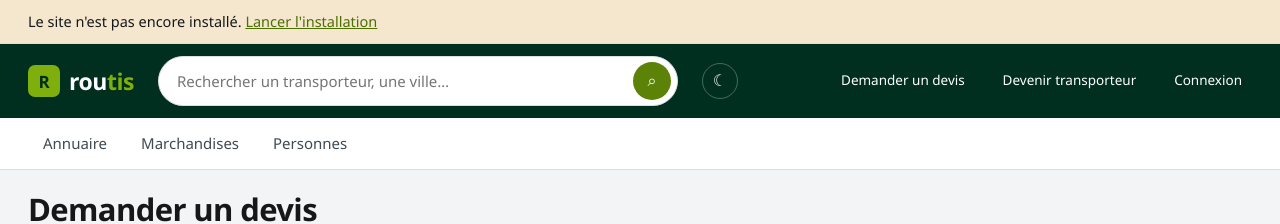
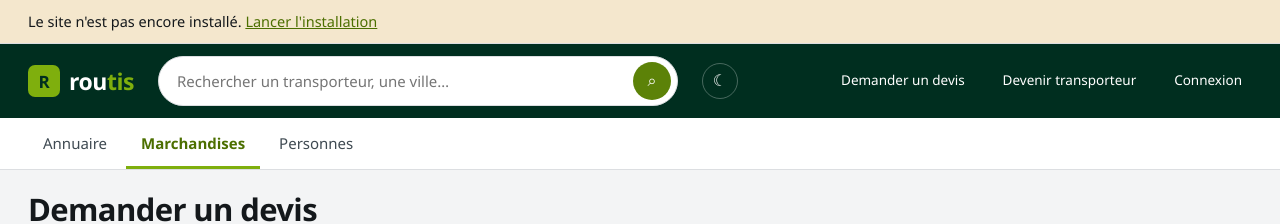
Before and after one commit to makhloufAoudia/routis, a Next.js app: page /devis in a window 1280 px wide. Shown: the top 224 px of the page. Built offline with nearby package versions, Linux system fonts and the light colour scheme; no server answers; the database is empty.

Commit message:
Onglet actif mis en evidence

```diff
--- a/app/globals.css
+++ b/app/globals.css
@@ -102,7 +102,10 @@ img{max-width:100%;height:auto}
 .tabs{background:var(--surface);border-bottom:1px solid var(--rule);position:sticky;top:0;z-index:30}
 .tabs-in{max-width:1340px;margin:0 auto;padding:0 clamp(12px,2.5vw,28px);display:flex;align-items:center;gap:4px;overflow-x:auto}
 .tabs a{padding:13px 15px 11px;text-decoration:none;color:var(--ink-2);font-weight:500;font-size:15px;border-bottom:3px solid transparent;white-space:nowrap}
-.tabs a.on{color:var(--ink);font-weight:700;border-bottom-color:var(--brand)}
+/* L'onglet actif change de couleur, pas seulement d'épaisseur : le gras seul
+   se remarque mal, et un trait seul n'existe pas pour qui distingue mal les
+   couleurs — les deux ensemble se voient dans tous les cas. */
+.tabs a.on{color:var(--pri);font-weight:700;border-bottom-color:var(--brand)}
 .tabs a:hover{color:var(--ink)}
 .tabs .sp{flex:1}
 
--- a/components/Entete.tsx
+++ b/components/Entete.tsx
@@ -4,6 +4,8 @@ import { estInstalle } from "@/lib/db";
 import { enAttente } from "@/lib/attente";
 import BasculeTheme from "./BasculeTheme";
 import MenuCompact from "./MenuCompact";
+import Onglets from "./Onglets";
+import { Suspense } from "react";
 
 export default async function Entete() {
   const u = await utilisateur();
@@ -67,13 +69,19 @@ export default async function Entete() {
         </div>
       </div>
 
-      <nav className="tabs">
+      {/* Lire la requête oblige à passer côté navigateur ; le repli affiche les
+          mêmes onglets sans mise en évidence, jamais une barre vide. */}
+      <Suspense fallback={
+        <nav className="tabs" aria-label="Sections principales">
           <div className="tabs-in">
             <Link href="/annuaire">Annuaire</Link>
             <Link href="/devis?type=fret">Marchandises</Link>
             <Link href="/devis?type=pax">Personnes</Link>
           </div>
         </nav>
+      }>
+        <Onglets />
+      </Suspense>
     </>
   );
 }
--- /dev/null
+++ b/components/Onglets.tsx
@@ -0,0 +1,40 @@
+"use client";
+
+import Link from "next/link";
+import { usePathname, useSearchParams } from "next/navigation";
+
+/**
+ * Les onglets, avec celui de la page en cours mis en évidence.
+ *
+ * « Marchandises » et « Personnes » mènent à la même adresse et ne se
+ * distinguent que par le paramètre : impossible de savoir lequel est actif sans
+ * lire aussi la requête, d'où ce composant côté navigateur.
+ */
+export default function Onglets() {
+  const chemin = usePathname();
+  const requete = useSearchParams();
+  const type = requete.get("type") === "pax" ? "pax" : "fret";
+
+  const onglets = [
+    { href: "/annuaire", texte: "Annuaire", actif: chemin.startsWith("/annuaire") },
+    { href: "/devis?type=fret", texte: "Marchandises", actif: chemin === "/devis" && type === "fret" },
+    { href: "/devis?type=pax", texte: "Personnes", actif: chemin === "/devis" && type === "pax" },
+  ];
+
+  return (
+    <nav className="tabs" aria-label="Sections principales">
+      <div className="tabs-in">
+        {onglets.map((o) => (
+          <Link
+            key={o.href}
+            href={o.href}
+            className={o.actif ? "on" : undefined}
+            aria-current={o.actif ? "page" : undefined}
+          >
+            {o.texte}
+          </Link>
+        ))}
+      </div>
+    </nav>
+  );
+}
```
Lines whose indentation alone changed are shown as unchanged.
